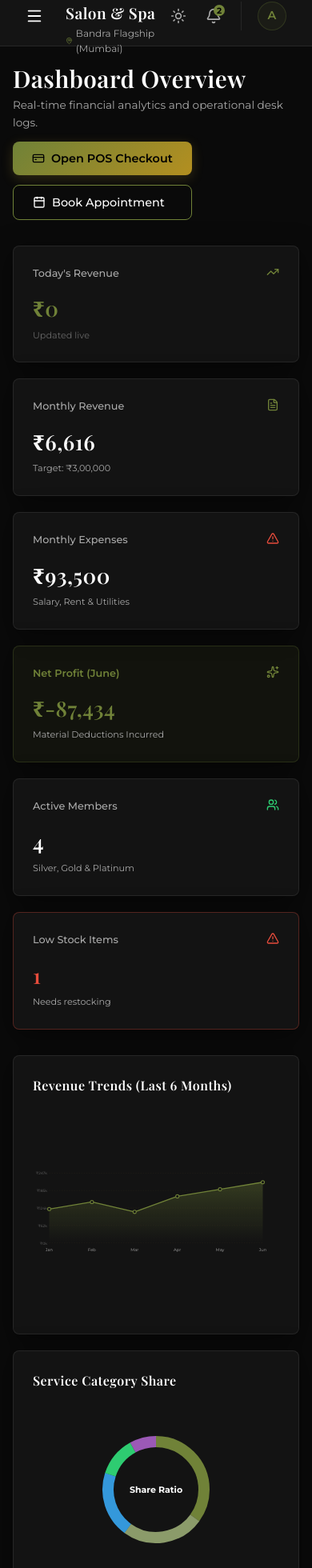
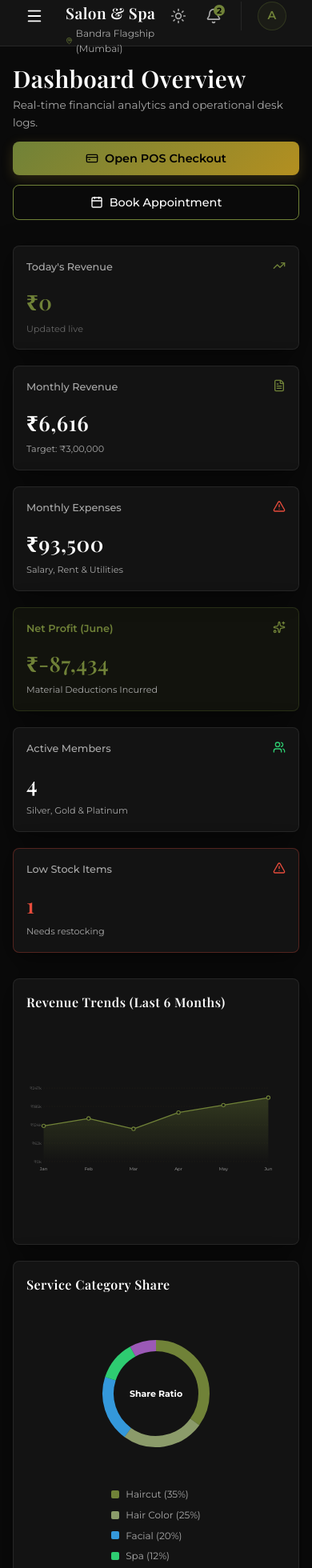
Before and after one commit to ankitpalani24/SalonSync, a React (Vite) app in the folder frontend/: page / in a window 390 px wide. Shown: the part 17-1977 px from the top of the page at 80% size. Built offline with nearby package versions, Linux system fonts and the light colour scheme; a web font is replaced by a local one.

Commit message:
style: finalize mobile responsiveness fixes for POS billing desk, calendar card padding, and page headers

```diff
--- a/frontend/src/index.css
+++ b/frontend/src/index.css
@@ -191,6 +191,7 @@ button {
   flex-direction: column;
   height: 100vh;
   overflow-y: auto;
+  overflow-x: hidden;
   position: relative;
 }
 
@@ -344,7 +345,7 @@ select option:active {
 /* POS checkout and POS Grid styling */
 .pos-grid {
   display: grid;
-  grid-template-columns: 2fr 1fr;
+  grid-template-columns: minmax(0, 2fr) minmax(0, 1fr);
   gap: 1.5rem;
   align-items: start;
 }
@@ -352,46 +353,46 @@ select option:active {
 /* Responsive Grid Helper Classes */
 .grid-split-2-1 {
   display: grid;
-  grid-template-columns: 2fr 1fr;
+  grid-template-columns: minmax(0, 2fr) minmax(0, 1fr);
   gap: 1.5rem;
   align-items: start;
 }
 
 .grid-split-1-5-1 {
   display: grid;
-  grid-template-columns: 1.5fr 1fr;
+  grid-template-columns: minmax(0, 1.5fr) minmax(0, 1fr);
   gap: 1.5rem;
   align-items: start;
 }
 
 .grid-split-3-1-2 {
   display: grid;
-  grid-template-columns: 3fr 1.2fr;
+  grid-template-columns: minmax(0, 3fr) minmax(0, 1.2fr);
   gap: 1.5rem;
   align-items: start;
 }
 
 .grid-4-cols {
   display: grid;
-  grid-template-columns: repeat(4, 1fr);
+  grid-template-columns: repeat(4, minmax(0, 1fr));
   gap: 1.25rem;
 }
 
 .grid-2-cols {
   display: grid;
-  grid-template-columns: repeat(2, 1fr);
+  grid-template-columns: repeat(2, minmax(0, 1fr));
   gap: 0.75rem;
 }
 
 .grid-2-cols-split {
   display: grid;
-  grid-template-columns: 1fr 1fr;
+  grid-template-columns: minmax(0, 1fr) minmax(0, 1fr);
   gap: 1.5rem;
 }
 
 .grid-3-cols {
   display: grid;
-  grid-template-columns: repeat(3, 1fr);
+  grid-template-columns: repeat(3, minmax(0, 1fr));
   gap: 1.5rem;
 }
 
@@ -436,7 +437,7 @@ select option:active {
   .grid-split-1-5-1,
   .grid-split-3-1-2,
   .grid-2-cols-split {
-    grid-template-columns: 1fr;
+    grid-template-columns: minmax(0, 1fr) !important;
     gap: 1.25rem;
   }
 
@@ -520,7 +521,7 @@ select option:active {
 
 @media (max-width: 480px) {
   .grid-2-cols {
-    grid-template-columns: 1fr;
+    grid-template-columns: minmax(0, 1fr) !important;
   }
 
   .donut-chart-wrapper {
@@ -537,6 +538,28 @@ select option:active {
     width: 100% !important;
     justify-content: center;
   }
+
+  .glass-card {
+    padding: 1rem !important;
+  }
+
+  .page-header {
+    flex-direction: column;
+    align-items: stretch !important;
+    gap: 0.75rem;
+    width: 100%;
+  }
+
+  .page-header div {
+    width: 100%;
+  }
+
+  .page-header button,
+  .page-header .gold-btn,
+  .page-header .outline-btn {
+    width: 100% !important;
+    justify-content: center;
+  }
 }
 
 .flex-mobile-column {
@@ -547,5 +570,26 @@ select option:active {
   .flex-mobile-column {
     flex-direction: column !important;
     align-items: stretch !important;
+    width: 100% !important;
+  }
+  .flex-mobile-column select,
+  .flex-mobile-column input,
+  .flex-mobile-column button {
+    width: 100% !important;
+    flex: none !important;
   }
 }
+
+.flex-between-responsive {
+  display: flex;
+  justify-content: space-between;
+  align-items: center;
+}
+@media (max-width: 768px) {
+  .flex-between-responsive {
+    flex-direction: column !important;
+    align-items: flex-start !important;
+    gap: 0.75rem;
+    width: 100%;
+  }
+}
--- a/frontend/src/pages/Appointments.jsx
+++ b/frontend/src/pages/Appointments.jsx
@@ -145,7 +145,7 @@ const Appointments = ({ setActivePage, setSelectedApptForCheckout }) => {
       </div>
 
       {/* Roster Calendar Grid Wrap */}
-      <div className="glass-card" style={{ padding: '1.5rem 2rem' }}>
+      <div className="glass-card">
 
         {/* Navigation Toolbar */}
         <div className="page-header" style={{ marginBottom: '1.5rem' }}>
--- a/frontend/src/pages/Services.jsx
+++ b/frontend/src/pages/Services.jsx
@@ -98,7 +98,7 @@ const Services = () => {
           <h1 style={{ fontSize: '1.85rem', color: 'var(--text-primary)' }}>Services & Packages</h1>
           <p style={{ fontSize: '0.85rem', color: 'var(--text-secondary)' }}>Configure treatment menu lists, material costs, and service packages.</p>
         </div>
-        <div style={{ display: 'flex', gap: '0.75rem' }}>
+        <div className="flex-mobile-column" style={{ gap: '0.75rem' }}>
           <button onClick={() => setShowPkgModal(true)} className="outline-btn">
             <Sparkles size={16} /> Bundle Package
           </button>
@@ -113,11 +113,11 @@ const Services = () => {
 
         {/* Left Side: Services Roster */}
         <div className="glass-card">
-          <div style={{ display: 'flex', justifyContent: 'space-between', alignItems: 'center', marginBottom: '1.5rem' }}>
+          <div className="flex-between-responsive" style={{ marginBottom: '1.5rem' }}>
             <h3 style={{ fontSize: '1.1rem', color: 'var(--text-primary)' }}>Treatment Menu Catalog</h3>
 
             {/* Category Tabs Dropdown/List */}
-            <div style={{ display: 'flex', gap: '0.35rem', overflowX: 'auto', maxWidth: '400px', paddingBottom: '0.25rem' }}>
+            <div style={{ display: 'flex', flexWrap: 'wrap', gap: '0.35rem', maxWidth: '100%', paddingBottom: '0.25rem' }}>
               {categories.slice(0, 5).map(cat => (
                 <button
                   key={cat}
```
